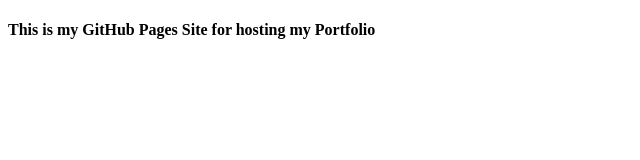
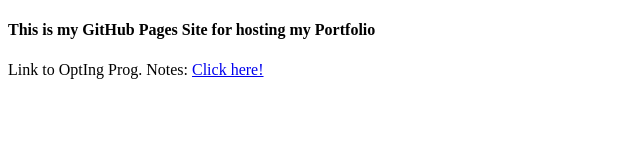
Before and after one commit to riciadavinci/riciadavinci.github.io, a plain HTML site: page index.html in a window 1280 px wide. Shown: the whole page, without its empty margins (0-640 px from the left). Drawn offline with Linux system fonts and the light colour scheme.

Commit message:
added notes hyperlink

```diff
--- a/index.html
+++ b/index.html
@@ -8,6 +8,8 @@
 </head>
 <body>
     <h4>This is my GitHub Pages Site for hosting my Portfolio</h4>
+
+    <p>Link to OptIng Prog. Notes: <a href="ProgrammingExamNotes.html">Click here!</a> </p>
 </body>
 
 <!-- Scripts -->
```
